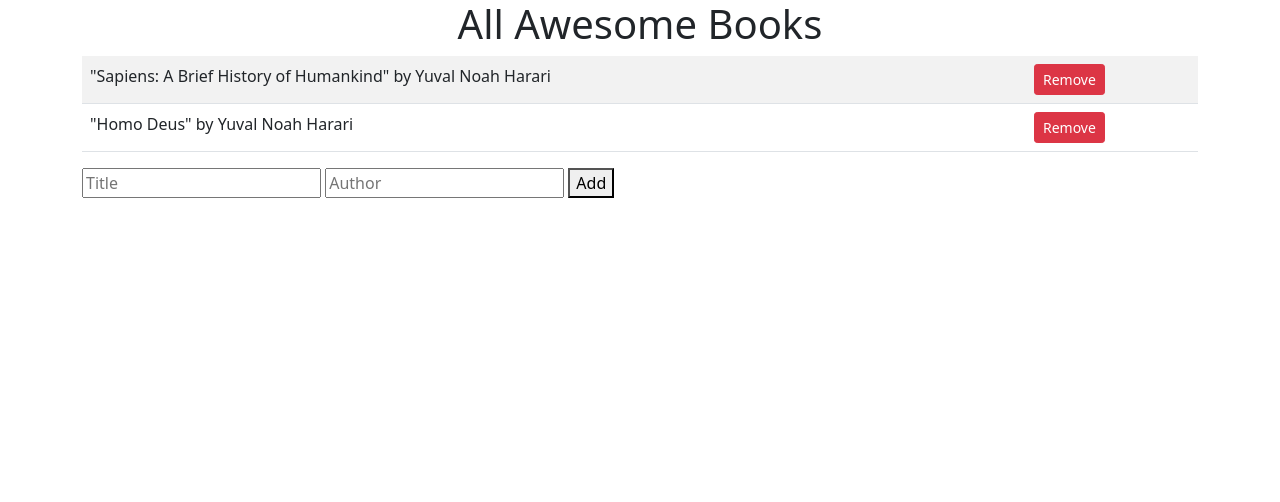
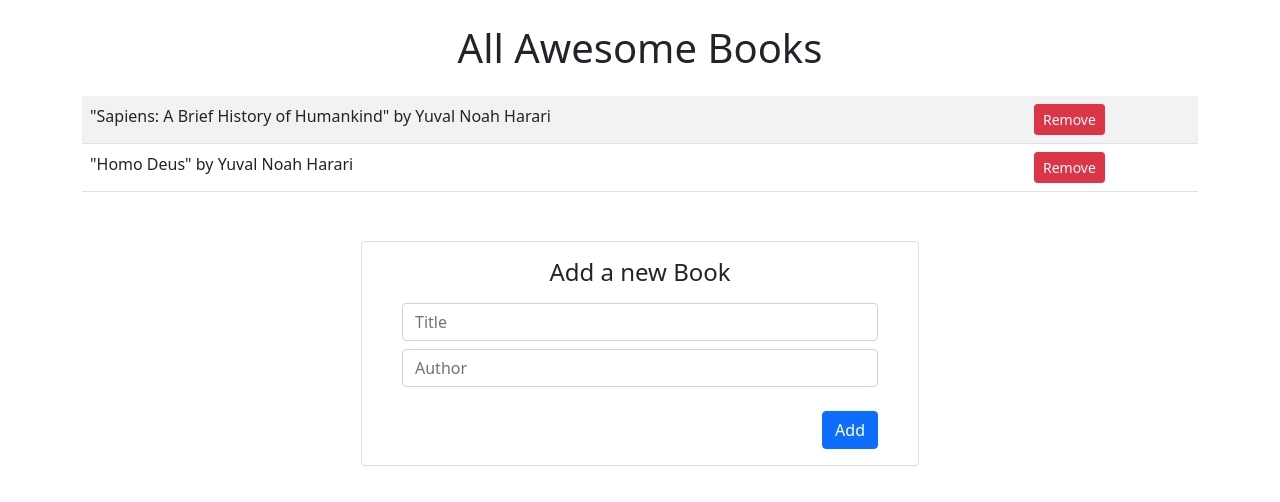
Before and after one commit to brenoxav/awesome-books, a website: page index.html in a window 1280 px wide. Drawn offline with nearby package versions, Linux system fonts and the light colour scheme.

Commit message:
restyle form and fix linter errors

```diff
--- a/index.html
+++ b/index.html
@@ -12,16 +12,22 @@
 
 <body>
   <main>
-    <div class="container-md">
-      <h1 class="h1 text-center">All Awesome Books</h1>
+    <div class="container-md d-flex flex-column align-items-center">
+      <h1 class="h1 text-center my-4">All Awesome Books</h1>
       <table class="table table-striped">
         <tbody class="books-wrapper">
         </tbody>
       </table>
-      <form>
-        <input type="text" placeholder="Title" id="new-book-title">
-        <input type="text" placeholder="Author" id="new-book-author">
-        <button type="button" class="add-btn"> Add </button>
+      <hr class="my-6">
+      <form class="card px-4 w-50">
+        <div class="card-body">
+          <h4 class="card-title text-center mb-3">Add a new Book</h4>
+          <input type="text" class="form-control my-2" placeholder="Title" id="new-book-title">
+          <input type="text" class="form-control my-2" placeholder="Author" id="new-book-author">
+          <div class="text-end">
+            <button type="button" class="add-btn btn btn-primary mt-3"> Add </button>
+          </div>
+        </div>
       </form>
     </div>
   </main>
--- a/package.json
+++ b/package.json
@@ -4,12 +4,10 @@
     "eslint": "^7.30.0",
     "eslint-config-airbnb-base": "^14.2.1",
     "eslint-plugin-import": "^2.23.4",
+    "hint": "^6.1.4",
     "stylelint": "^13.13.1",
     "stylelint-config-standard": "^21.0.0",
     "stylelint-csstree-validator": "^1.9.0",
     "stylelint-scss": "^3.19.0"
-  },
-  "dependencies": {
-    "bootstrap": "^5.0.2"
   }
 }
```
Also changed, not shown: README.md, screenshot.png (added), script.js (line endings or trailing spaces), 2 other files.
